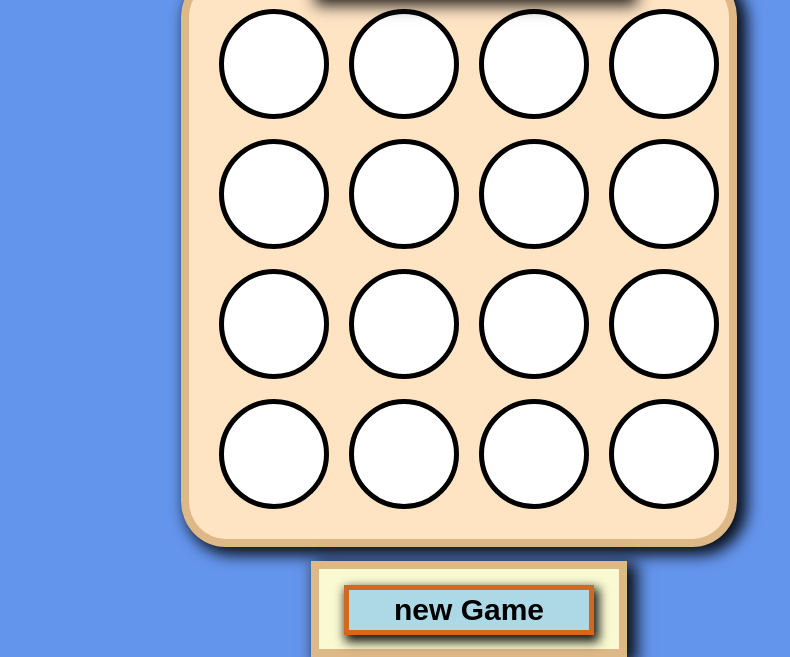
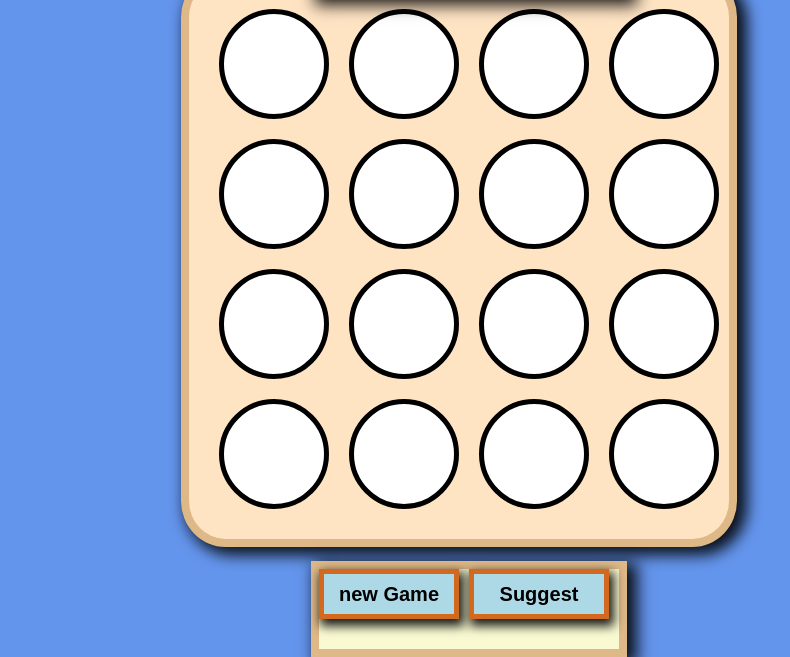
Before and after one commit to rongot/react-game-boeard, a React app in the folder connect-4/: page / in a window 1280 px wide. Shown: the part 269-926 px from the top of the page, without its empty margins (209-999 px from the left). Built offline with nearby package versions, Linux system fonts and the light colour scheme.

Commit message:
add suggest button

```diff
--- a/connect-4/src/Components/Footer.js
+++ b/connect-4/src/Components/Footer.js
@@ -2,12 +2,14 @@ import React from 'react'
 import '../css/Game.css'
 
 
-const Footer = ({onClickEvent}) => {
+const Footer = ({onNewGameClick,onSuggestClick}) => {
   return (
     <div className='pannel footer'>
-        <button onClick={onClickEvent}>new Game</button>
+        <button onClick={onNewGameClick}>new Game</button>
+        <button onClick={onSuggestClick}>Suggest</button>
+      </div>
 
-    </div>
+
   )
 }
 
--- a/connect-4/src/Components/GameBoard.js
+++ b/connect-4/src/Components/GameBoard.js
@@ -3,7 +3,7 @@ import GameCircle from "./GameCircle"
 import '../css/Game.css'
 import Header from "./Header";
 import Footer from "./Footer";
-import { isDraw, isWinner } from "../Helper/helper";
+import { isDraw, isWinner ,getComputerMove } from "../Helper/helper";
 
 import { PLAYER_1,PLAYER_2,NUMBER_OF_CIRCLE ,GAME_STATE_WINNER,NO_PLAYER,GAME_STATE_PLAYING, GAME_STATE_DREW} from "../Helper/constant";
 
@@ -17,6 +17,7 @@ const GameBoard=()=>{
     const [gameState,setGameState]=useState(GAME_STATE_PLAYING)
     const [winPlayer,setWinPlayerState]=useState(NO_PLAYER)
      console.log(gameBoard)
+
      useEffect(()=>{
         initGame();
      },[]);
@@ -42,6 +43,7 @@ const GameBoard=()=>{
         console.log("init game")
         setGameBoard(Array(16).fill(NO_PLAYER))
         setCurrentPlayer(PLAYER_1)
+        setGameState(GAME_STATE_PLAYING)
 
     }
 
@@ -87,6 +89,9 @@ const GameBoard=()=>{
 const renderCircle=id=>{
     return <GameCircle key={id} id={id} className={`p_${gameBoard[id]}`} onCircleClick={circleClick}></GameCircle>
 }
+const suggestMove=()=>{
+    circleClick(getComputerMove(gameBoard))
+}
 
     return (
     <>
@@ -94,7 +99,7 @@ const renderCircle=id=>{
         <div className="gameBoard">
         {initCircle()}
         </div>
-       <Footer onClickEvent={initGame}/>
+       <Footer onNewGameClick={initGame} onSuggestClick={suggestMove}/>
     </>
 
     )
--- a/connect-4/src/Helper/helper.js
+++ b/connect-4/src/Helper/helper.js
@@ -34,3 +34,15 @@ for(let i=0;i<winLines.length;i++){
     return count === 0;
 
  }
+
+ export const getComputerMove=(gameBoard)=>{
+    let valideMoves=[];
+    for (let index = 0; index < gameBoard.length; index++) {
+        if(gameBoard[index] === 0){
+            valideMoves.push(index)
+        }
+    }
+    let randMove=Math.floor(Math.random() * valideMoves.length)
+    console.log("randMove = "+randMove)
+    return valideMoves[randMove]
+ }
--- a/connect-4/src/css/Game.css
+++ b/connect-4/src/css/Game.css
@@ -45,20 +45,25 @@ body{
     width:300px ;
     height:80px ;
     margin-left: -120px;
+    display: grid;
+    grid-template-columns: 1fr 1fr;
 }
 .footer button{
-  position: relative;
+  /* position: relative;
   left: 50%;
-  top: 20%;
-  margin-left: -125px;
-  width: 250px;
+  top: 20%; */
+  /* margin-bottom: 80px; */
+  width: 140px;
   height: 50px;
   background-color: lightblue;
-  font-size: 30px;
+  font-size: 20px;
   -webkit-box-shadow:3px 5px 10px 2px rgba(0, 0, 0, 0.9);
   box-shadow: 3px 5px 10px 2px rgba(0, 0, 0, 0.9);
   border: 5px solid chocolate;
-  font-weight: bolder;
+  font-weight: bold;
+}
+.footer button:hover{
+  background-color: chocolate;
 }
 .gameBoard{
     display:grid;
```
